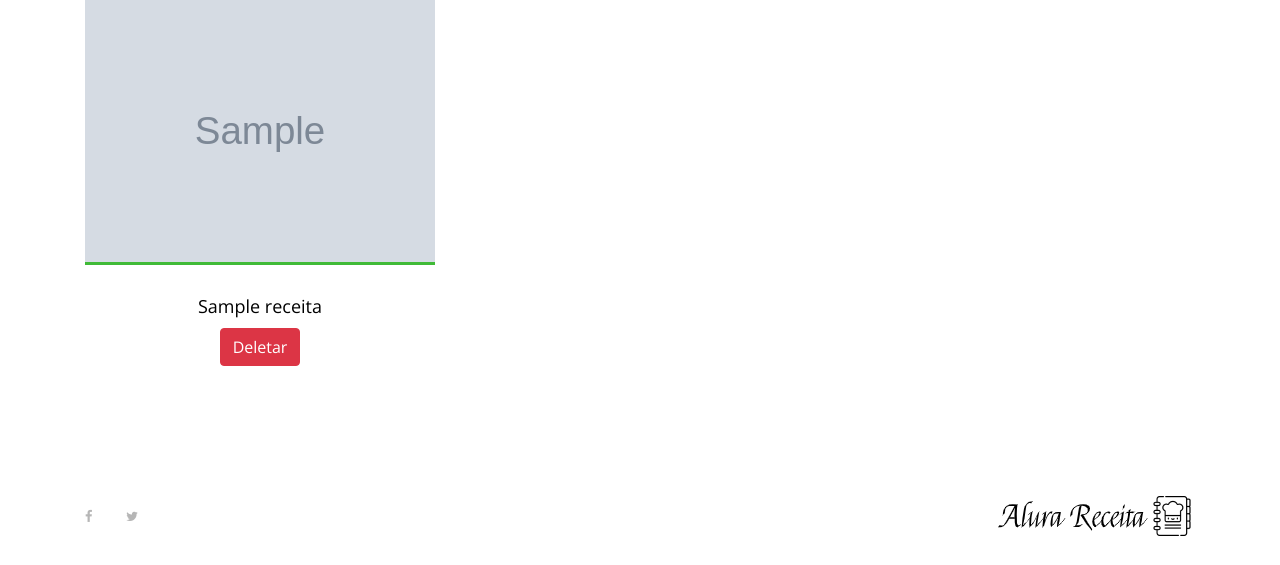
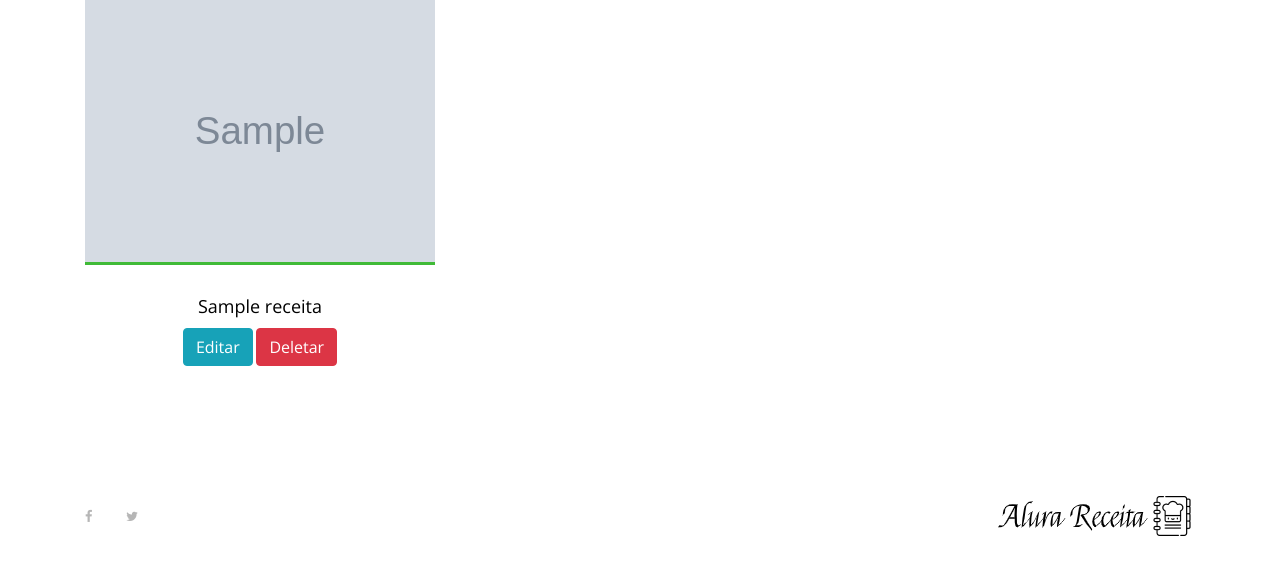
Before and after one commit to GilbertoBarbosa/python-django1, a Django app: page /usuarios/dashboard in a window 1280 px wide. Shown: the part 315-880 px from the top of the page. Run offline with Django 4.2, Linux system fonts and the light colour scheme; a user stored in the database is signed in; tables that the repository leaves empty hold one stand-in row (values such as "Sample post"); grey boxes marked "Sample" are stand-in pictures; parts of the project's set-up code (start-up, migrations or seed data) failed here and were passed over; some libraries are stand-ins or nearby versions.

Commit message:
Formulário edita receita

```diff
--- a/templates/usuarios/dashboard.html
+++ b/templates/usuarios/dashboard.html
@@ -41,8 +41,8 @@
                         <div class="receipe-content">
                             <a href="{% url 'receita' receita.id %}">
                                 <h5>{{ receita.nome_receita }}</h5>
-                                <a href="{% url 'deleta_receita' receita.id %}" type="button"
-                                    class="btn btn-danger">Deletar</a>
+                                <a href="{% url 'edita_receita' receita.id %}" type="button" class="btn btn-info">Editar</a>
+                                <a href="{% url 'deleta_receita' receita.id %}" type="button" class="btn btn-danger">Deletar</a>
                             </a>
                         </div>
                     </div>
--- a/usuarios/urls.py
+++ b/usuarios/urls.py
@@ -7,5 +7,6 @@ urlpatterns = [
     path('dashboard', views.dashboard, name='dashboard'),
     path('logout', views.logout, name='logout'),
     path('cria/receita', views.cria_receita, name='cria_receita'),
-    path('deleta/<int:receita>', views.deleta_receita, name='deleta_receita')
+    path('deleta/<int:receita_id>', views.deleta_receita, name='deleta_receita'),
+    path('edita/<int:receita_id>', views.edita_receita, name='edita_receita')
 ]
--- a/usuarios/views.py
+++ b/usuarios/views.py
@@ -106,3 +106,8 @@ def deleta_receita(request, receita_id):
     receita.delete()
 
     return redirect('dashboard')
+
+def edita_receita(request, receita_id):
+    receita = get_object_or_404(Receita, pk=receita_id)
+    receita_a_editar = { 'receita':receita }
+    return render(request, 'usuarios/edita_receita.html', receita_a_editar)
```
Also changed, not shown: templates/usuarios/edita_receita.html (added).
